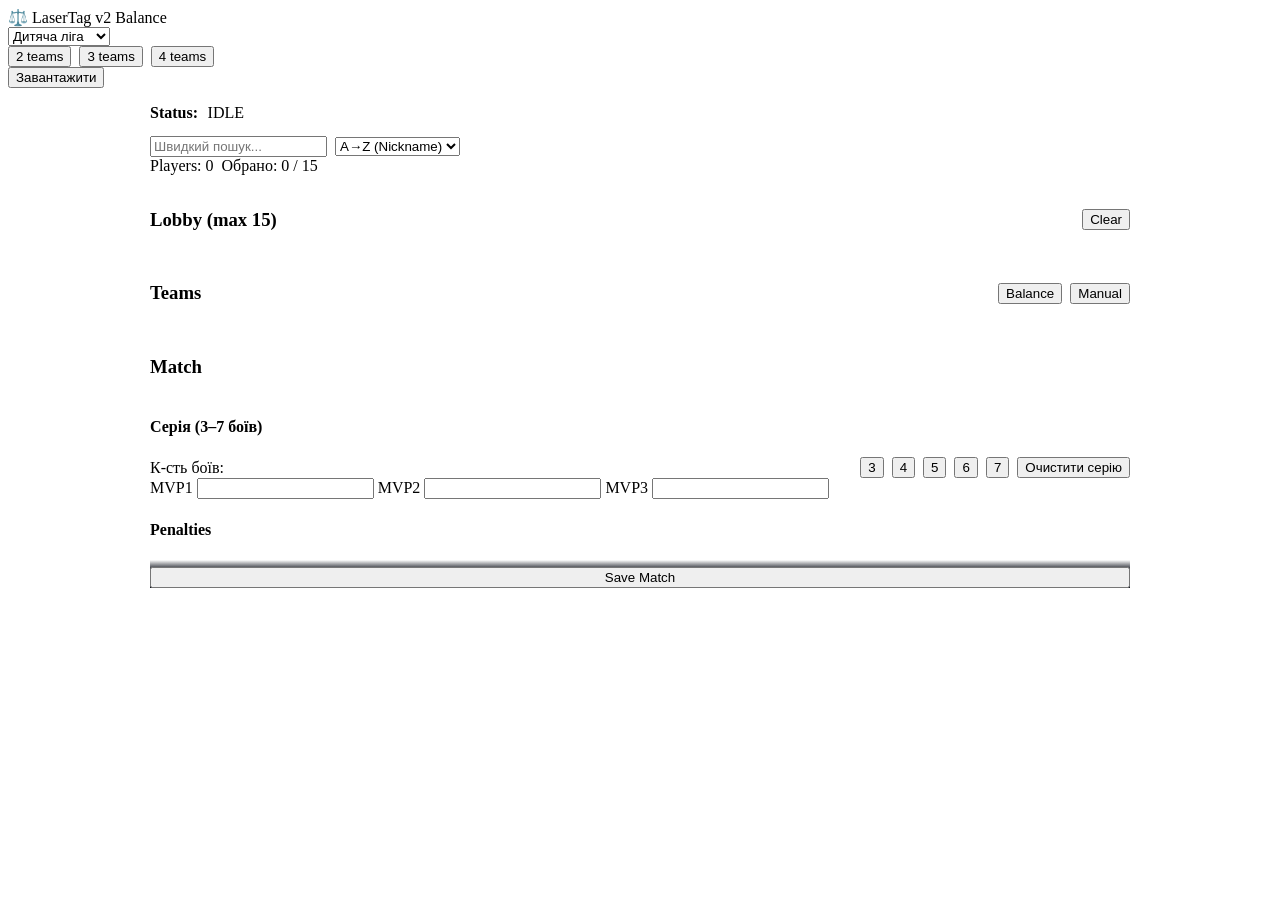
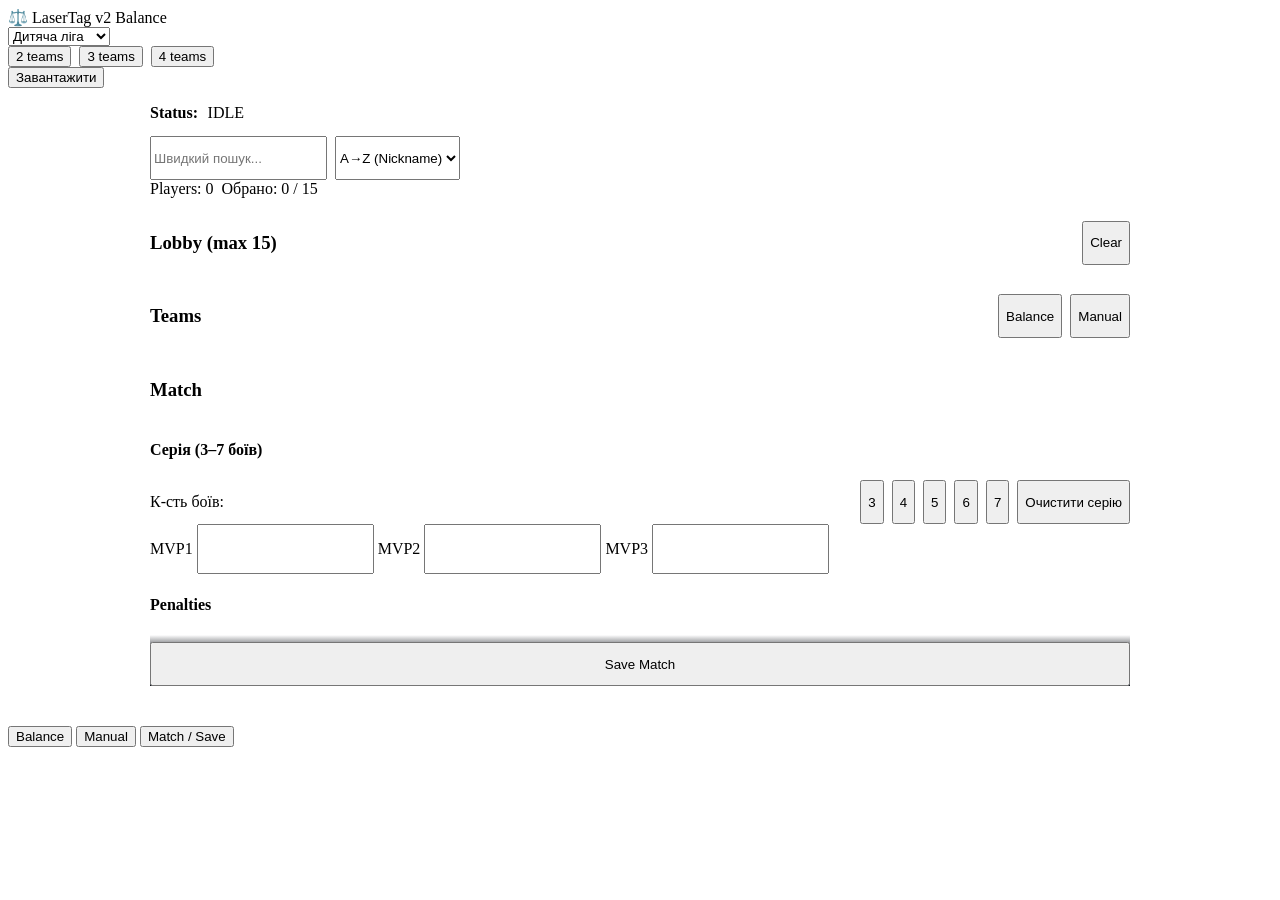

Polish v2 player experience and reliability

--- a/v2/styles/balance2.css
+++ b/v2/styles/balance2.css
@@ -8,6 +8,37 @@
 
 .hidden { display: none !important; }
 
+.balance2-hero {
+  display: grid;
+  gap: .25rem;
+  padding: .75rem .15rem .25rem;
+}
+.balance2-hero__eyebrow {
+  margin: 0;
+  color: #31d0ff;
+  font-size: .76rem;
+  font-weight: 800;
+  letter-spacing: .12em;
+  text-transform: uppercase;
+}
+.balance2-hero h1 {
+  margin: 0;
+  font-size: clamp(1.65rem, 6vw, 2.35rem);
+  line-height: 1;
+}
+.balance2-hero > p:last-child {
+  margin: .15rem 0 0;
+  opacity: .82;
+}
+
+.balance2-root :is(button, select, input:not([type="checkbox"]):not([type="radio"]), textarea) {
+  min-height: 44px;
+}
+.balance2-root :is(button, select, input, textarea, a[href], [tabindex]):focus-visible {
+  outline: 2px solid #31d0ff;
+  outline-offset: 2px;
+}
+
 .status-card { display: flex; align-items: center; gap: .6rem; }
 .status-card[data-state="saving"] { border-color: rgba(49, 208, 255, .55); }
 .status-card[data-state="saved"] { border-color: rgba(124, 255, 114, .55); }
@@ -310,7 +341,11 @@
   background: rgba(255, 90, 95, .1);
 }
 
-nav, .header, .menu, .burger, .hamburger { display: none !important; }
+.balance2-root nav,
+.balance2-root .header,
+.balance2-root .menu,
+.balance2-root .burger,
+.balance2-root .hamburger { display: none !important; }
 
 @media (min-width: 900px) {
   .teams-grid { grid-template-columns: repeat(3, minmax(0, 1fr)); }
